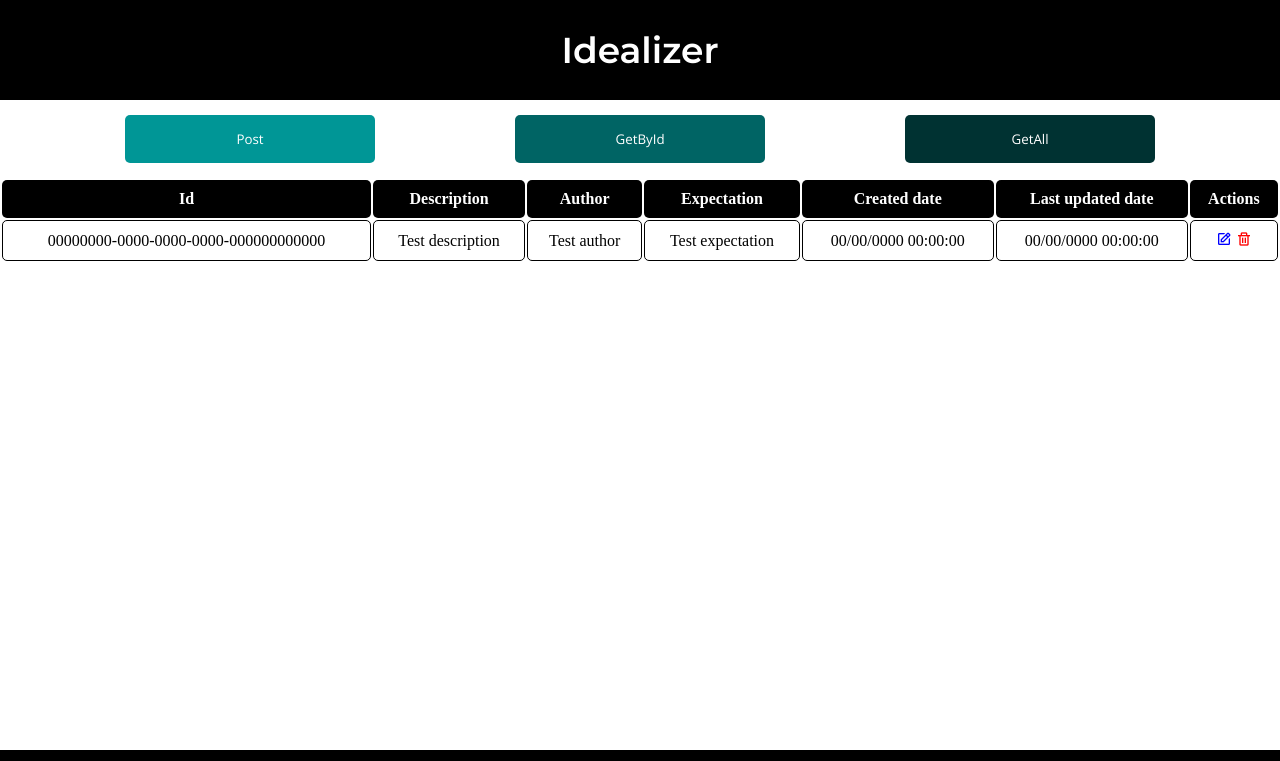
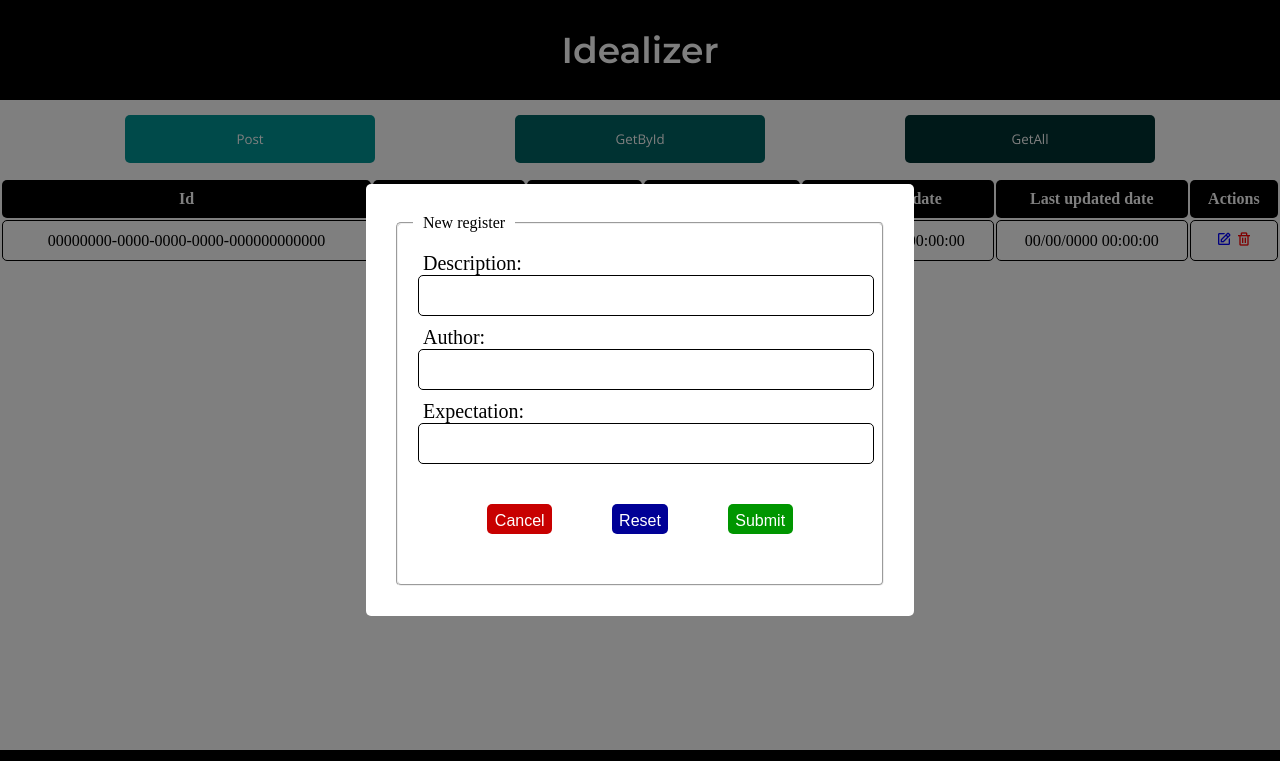
Before and after one commit to julioschuambach/idealizer-api-consumer, a plain HTML site: page index.html in a window 1280 px wide. Both pictures are taken after a click on the button "Post". Shown: the top 761 px of the page. Drawn offline with nearby package versions, Linux system fonts and the light colour scheme.

Commit message:
feat: created modal for post and get requests

```diff
--- /dev/null
+++ b/css/modal.css
@@ -0,0 +1,112 @@
+.modal {
+    height: 100vh;
+    width: 100vw;
+
+    position: absolute;
+    top: 0;
+    bottom: 0;
+
+    display: flex;
+    align-items: center;
+    justify-content: center;
+
+    background-color: rgba(0, 0, 0, 0.5);
+
+    transform: scale(0);
+    opacity: 0;
+    visibility: hidden;
+    transition: visibility 0.25s ease-in-out, transform 0.25s ease-in-out, opacity 0.25s ease-in-out;
+}
+
+.modal-content {
+    padding: 30px;
+
+    display: flex;
+
+    background-color: white;
+
+    border-radius: 5px;
+}
+
+.form-fields {
+    display: flex;
+    flex-wrap: wrap;
+    justify-content: space-evenly;
+    flex-direction: column;
+}
+
+.form-field {
+    padding: 5px;
+}
+
+.form-buttons {
+    margin: 25px;
+    display: flex;
+    justify-content: space-evenly;
+    align-items: center;
+    flex-wrap: wrap;
+}
+
+.form-buttons input {
+    height: 30px;
+
+    margin: 10px;
+    padding: 7.5px;
+
+    font-size: 16px;
+    color: white;
+    border: none;
+    border-radius: 5px;
+}
+
+.form-buttons input[type = "button"] {
+    background-color: rgb(200, 0, 0);
+}
+
+.form-buttons input[type = "reset"] {
+    background-color: rgb(0, 0, 150);
+}
+
+.form-buttons input[type = "submit"] {
+    background-color: rgb(0, 150, 0);
+}
+
+.show-modal {
+    opacity: 1;
+    visibility: visible;
+    transform: scale(1);
+}
+
+label {
+    padding-left: 5px;
+    font-size: 20px;
+}
+
+input[type = "text"] {
+    width: 100%;
+
+    padding: 5px;
+
+    font-size: 25px;
+
+    border: solid 1px black;
+    border-radius: 5px;
+}
+
+fieldset {
+    display: flex;
+    flex-direction: column;
+
+    padding: 15px;
+    border-radius: 5px;
+}
+
+legend {
+    padding: 0px 10px;
+}
+
+@media (max-width: 600px) {
+    .form-buttons {
+        flex-direction: column;
+    }
+}
--- a/css/style.css
+++ b/css/style.css
@@ -1,6 +1,7 @@
 @import url("header.css");
 @import url("main.css");
 @import url("footer.css");
+@import url("modal.css");
 
 * {
     margin: 0px;
--- a/index.html
+++ b/index.html
@@ -17,6 +17,39 @@
         </header>
 
         <main>
+            <div class = "modal" id = "modal">
+                <div class = "modal-content">
+                    <form id = "modalForm">
+                        <fieldset>
+                            <legend id = "modalTitle">[Title]</legend>
+                            <div class = "form-fields">
+                                <div class = "form-field" id = "ideaIdFormField">
+                                    <label for = "ideaId">Id:</label>
+                                    <input type = "text" name = "ideaId"></input>
+                                </div>
+                                    <div class = "form-field" id = "ideaDescriptionFormField">
+                                    <label for = "ideaDescription">Description:</label>
+                                    <input type = "text" name = "ideaDescription"></input>
+                                </div>
+                                    <div class = "form-field" id = "ideaAuthorFormField">
+                                    <label for = "ideaAuthor">Author:</label>
+                                    <input type = "text" name = "ideaAuthor"></input>
+                                </div>
+                                    <div class = "form-field" id = "ideaExpectationFormField">
+                                    <label for = "ideaExpectation">Expectation:</label>
+                                    <input type = "text" name = "ideaExpectation"></input>
+                                </div>
+                            </div>
+                            <div class = "form-buttons">
+                                <input type = "button" value = "Cancel" onclick = "closeModal()"></input>
+                                <input type = "reset" value = "Reset"></input>
+                                <input type = "submit" value = "Submit"></input>
+                            </div>
+                        </fieldset>
+                    </form>
+                </div>
+            </div>
+
             <div class = "buttons">
                 <input type = "button" onclick = "postIdea()" name = "post" value = "Post">
                 <input type = "button" onclick = "getIdeaById()" name = "getById" value = "GetById">
@@ -59,5 +92,6 @@
         </footer>
 
         <script src = "js/requests.js"></script>
+        <script src = "js/modal.js"></script>
     </body>
 </html>
--- /dev/null
+++ b/js/modal.js
@@ -0,0 +1,37 @@
+let modalTitle = document.getElementById("modalTitle");
+let ideaIdFormField = document.getElementById("ideaIdFormField");
+let ideaDescriptionFormField = document.getElementById("ideaDescriptionFormField");
+let ideaAuthorFormField = document.getElementById("ideaAuthorFormField");
+let ideaExpectationFormField = document.getElementById("ideaExpectationFormField");
+
+function openModal(operation) {
+    let modal = document.getElementById("modal");
+    modal.classList.add("show-modal");
+
+    showFields(operation);
+}
+
+function closeModal() {
+    let modal = document.getElementById("modal");
+    modal.classList.remove("show-modal");
+}
+
+function showFields(operation) {
+    switch (operation) {
+        case "post":
+            modalTitle.innerHTML = "New register"
+            ideaIdFormField.style.display = "none";
+            ideaDescriptionFormField.style.display = "block";
+            ideaAuthorFormField.style.display = "block";
+            ideaExpectationFormField.style.display = "block";
+            break;
+
+        case "getById":
+            modalTitle.innerHTML = "Search"
+            ideaIdFormField.style.display = "block";
+            ideaDescriptionFormField.style.display = "none";
+            ideaAuthorFormField.style.display = "none";
+            ideaExpectationFormField.style.display = "none";
+            break;
+    }
+}
--- a/js/requests.js
+++ b/js/requests.js
@@ -1,9 +1,11 @@
 function postIdea() {
     alert("postIdea()");
+    openModal("post");
 }
 
 function getIdeaById() {
     alert("getIdeaById()");
+    openModal("getById");
 }
 
 function getAllIdeas() {
```
